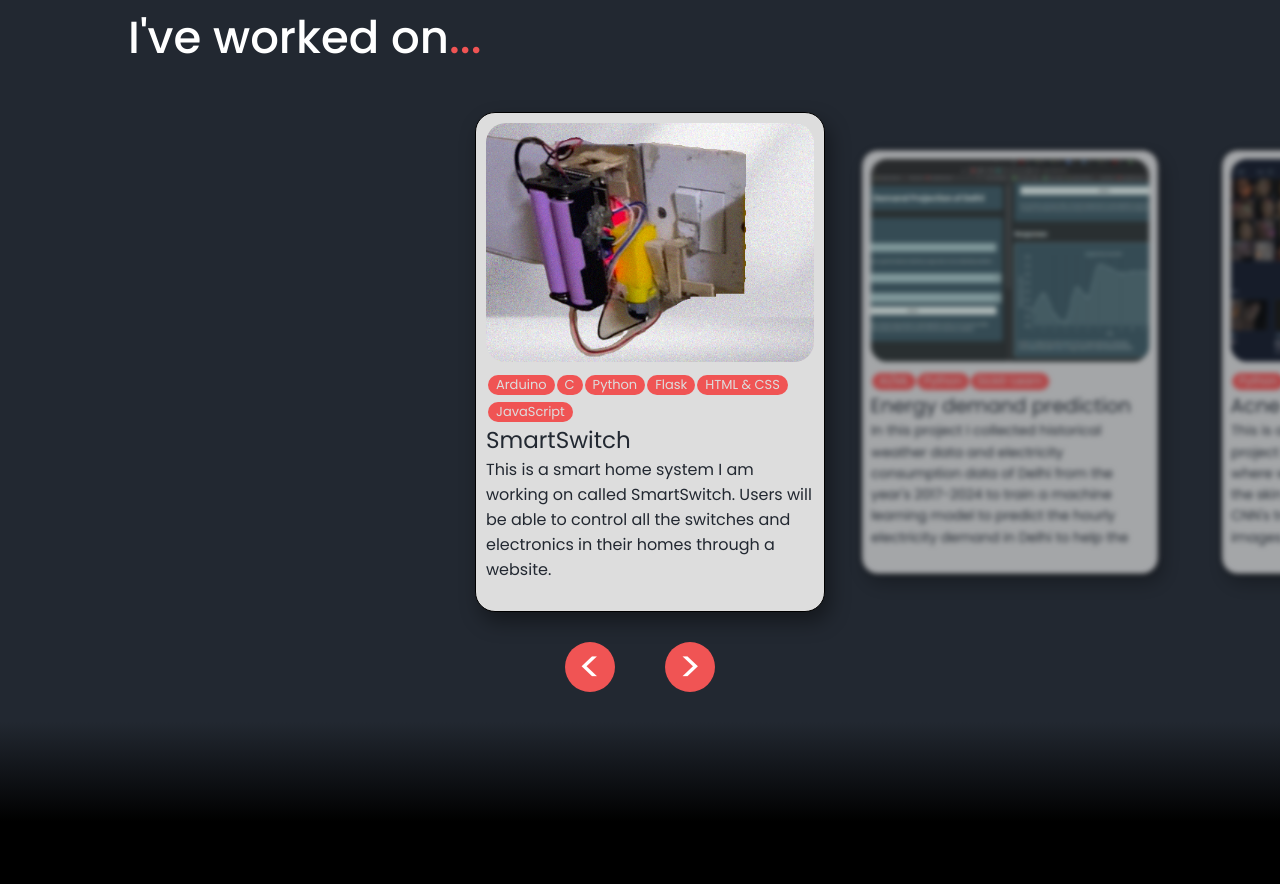
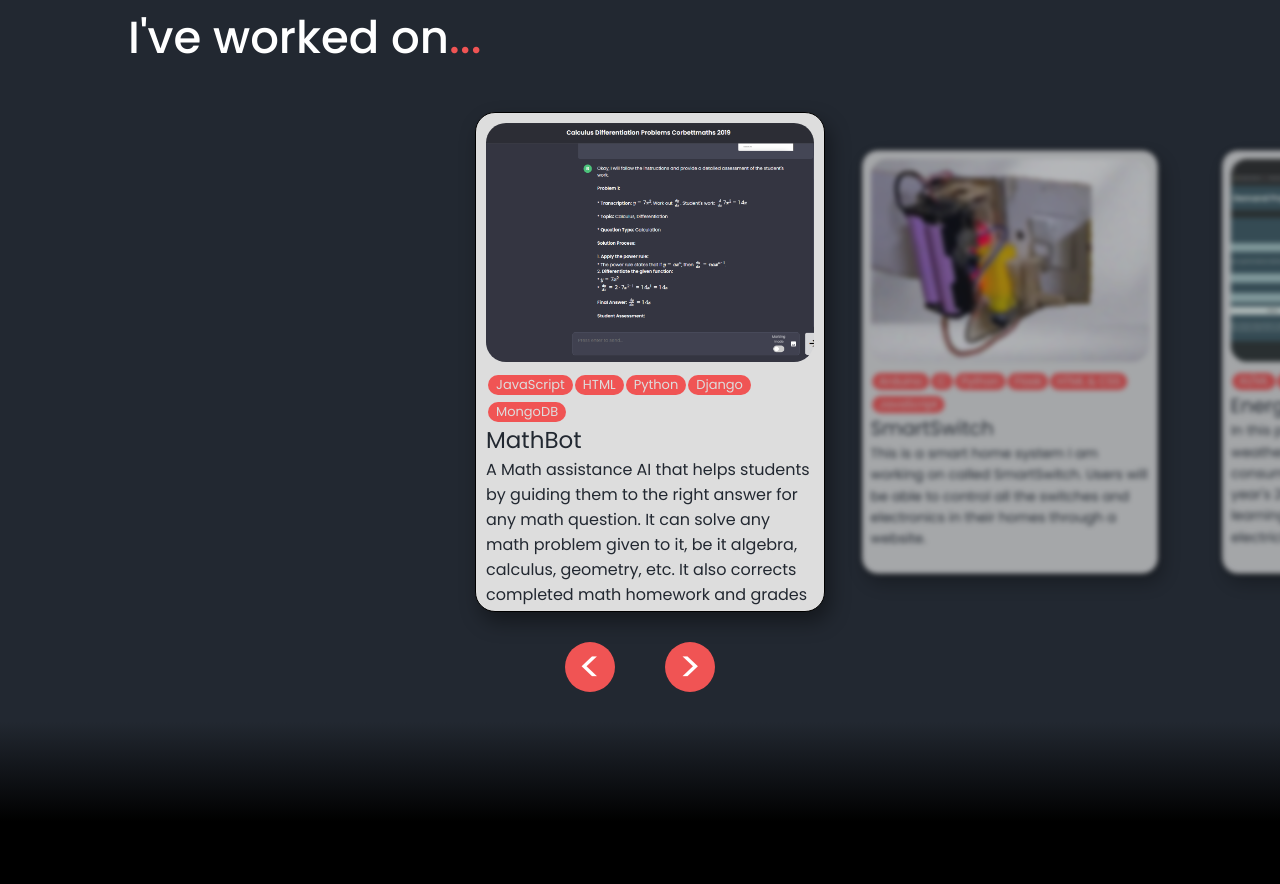
Before and after one commit to AdityaNambidi/Portfolio, a React (Vite) app: page / in a window 1280 px wide. Shown: the part 1934-2818 px from the top of the page. Built offline with nearby package versions, Linux system fonts and the light colour scheme.

Commit message:
updated projects

```diff
--- a/src/Components/Projects.jsx
+++ b/src/Components/Projects.jsx
@@ -34,6 +34,18 @@ function ProjectCard({ title, desc, img, tags, isSelected }) {
 function Projects() {
 
     const projs = [
+        {
+            title: "MathBot",
+            desc: "A Math assistance AI that helps students by guiding them to the right answer for any math question. It can solve any math problem given to it, be it algebra, calculus, geometry, etc. It also corrects completed math homework and grades the student's work.",
+            img: "./images/projects/mathbot.png",
+            tags: ["JavaScript", "HTML", "Python", "Django", "MongoDB", ]
+        },
+        // {
+        //     title: "Dental Clinic Whatsapp Automation",
+        //     desc: "A Bot that messages the clinic's aged patients on whatsapp to remind them of their appointments and to take their medicines.",
+        //     img: "./images/projects/smartswitch.png",
+        //     tags: ["Python", "Selenium", "Twilio", "Django", "MongoDB", ]
+        // },
         {
             title: "SmartSwitch",
             desc: "This is a smart home system I am working on called SmartSwitch. Users will be able to control all the switches and electronics in their homes through a website.",
```
Also changed, not shown: public/images/projects/mathbot.png (added).
